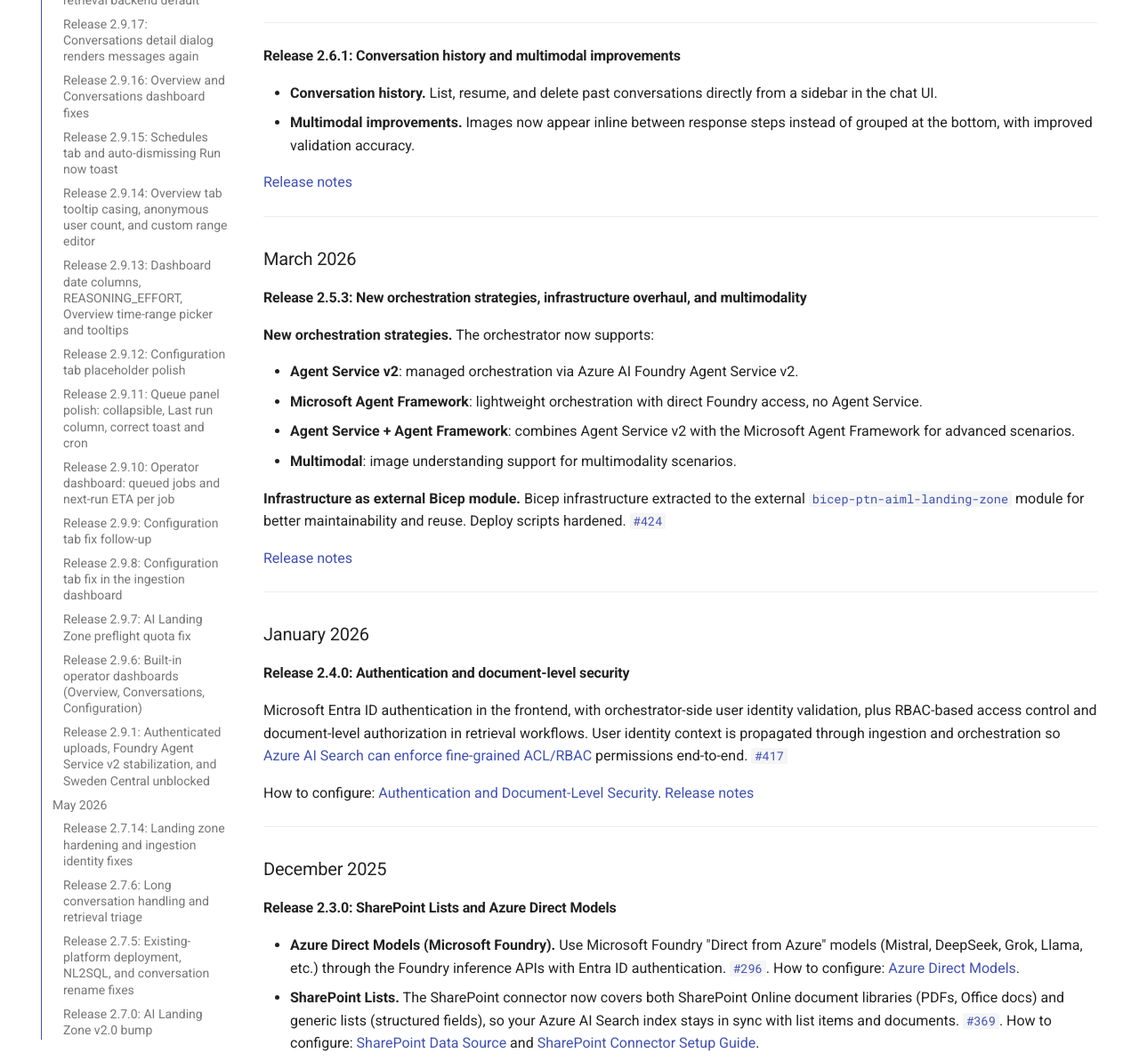
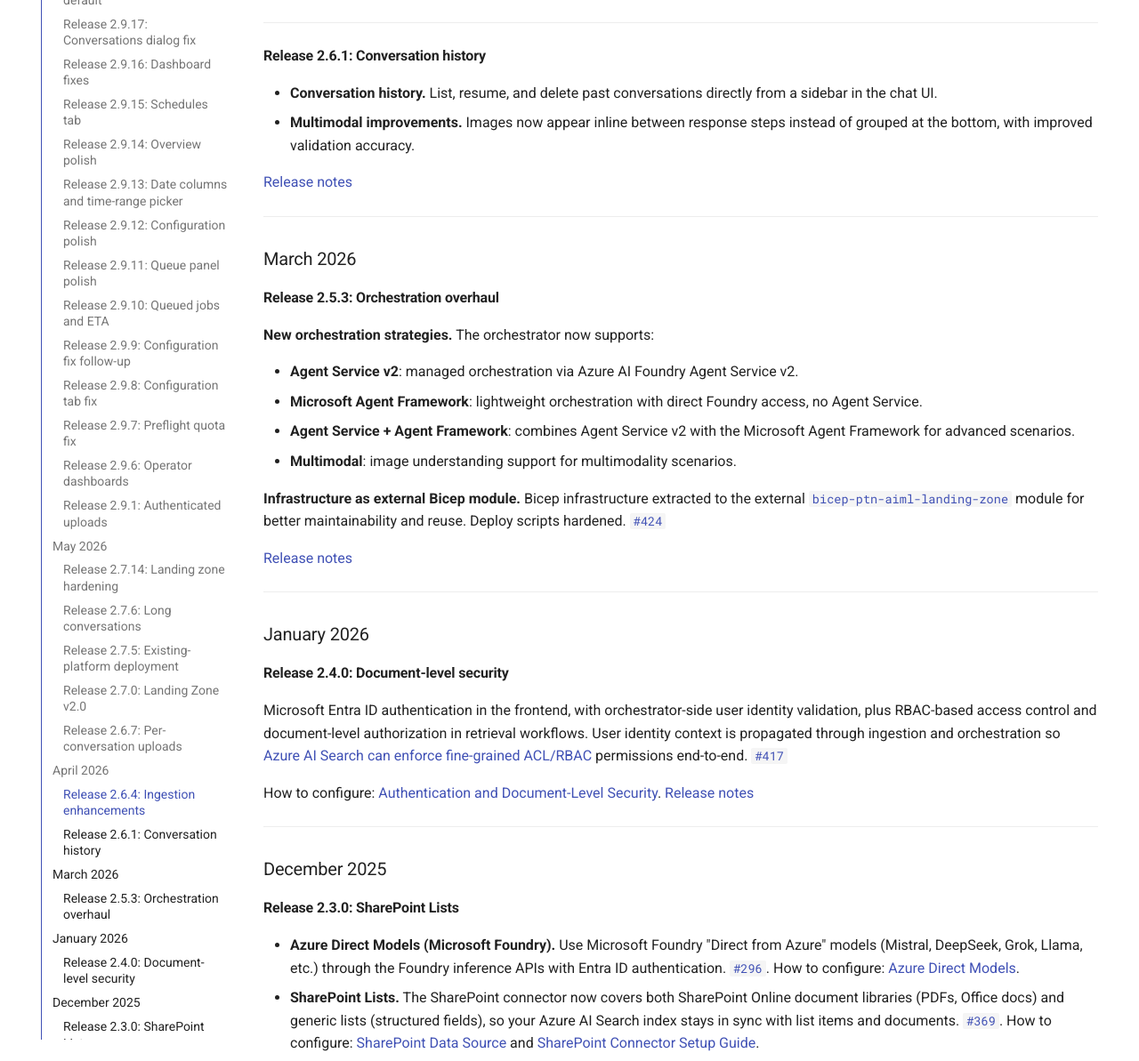
Before and after one commit to Azure/GPT-RAG, an MkDocs documentation site: the page built from docs/whatisnew.md, in a window 1280 px wide and 1400 px high, scrolled down 9697 px. Shown: the part 207-1400 px from the top of the window at 89% size. Built offline with MkDocs 1.6.1 and Material for MkDocs 9.7.7, drawn with Linux system fonts in a browser that asks for light colours; comment, search, counter and statistics services are not loaded; some of the changed text lies outside the part shown.

Commit message:
docs(whatisnew): shorten release headings for clean TOC
Long, sentence-style release titles bloat the sidebar TOC. Trim each H4 to a short tag (version + 2-4 word summary) so the sidebar stays readable. Body content unchanged.

Co-authored-by: Copilot <223556219+Copilot@users.noreply.github.com>

```diff
--- a/docs/whatisnew.md
+++ b/docs/whatisnew.md
@@ -2,7 +2,7 @@
 
 ### June 2026
 
-#### Release v3.0.2: Foundry IQ retrieval backend default
+#### Release v3.0.2: Foundry IQ default
 *Feature preview · Azure/GPT-RAG [#526](https://github.com/Azure/GPT-RAG/issues/526)*
 
 Starting with GPT-RAG v3.0.2 and AI Landing Zone v2.1.2, new deployments use
@@ -30,7 +30,7 @@ security, rollback, and known limitations.
 
 ---
 
-#### Release 2.9.17: Conversations detail dialog renders messages again
+#### Release 2.9.17: Conversations dialog fix
 *Hotfix · orchestrator [v2.8.13](https://github.com/Azure/gpt-rag-orchestrator/releases/tag/v2.8.13)*
 
 Hotfix on top of v2.9.16. UI, ingestion, and AI Landing Zone pins are unchanged.
@@ -42,7 +42,7 @@ Hotfix on top of v2.9.16. UI, ingestion, and AI Landing Zone pins are unchanged.
 
 ---
 
-#### Release 2.9.16: Overview and Conversations dashboard fixes
+#### Release 2.9.16: Dashboard fixes
 *Patch · orchestrator [v2.8.12](https://github.com/Azure/gpt-rag-orchestrator/releases/tag/v2.8.12)*
 
 Five operator-reported fixes against the dashboard's **Overview** and **Conversations** tabs. Other components unchanged.
@@ -59,7 +59,7 @@ Fixes [`gpt-rag-orchestrator#246`](https://github.com/Azure/gpt-rag-orchestrator
 
 ---
 
-#### Release 2.9.15: Schedules tab and auto-dismissing Run now toast
+#### Release 2.9.15: Schedules tab
 *Patch · ingestion [v2.4.13](https://github.com/Azure/gpt-rag-ingestion/releases/tag/v2.4.13)*
 
 Two operator-reported UX fixes on the ingestion dashboard. Orchestrator, UI, and AI Landing Zone pins are unchanged.
@@ -73,7 +73,7 @@ Fixes [`gpt-rag-ingestion#254`](https://github.com/Azure/gpt-rag-ingestion/pull/
 
 ---
 
-#### Release 2.9.14: Overview tab tooltip casing, anonymous user count, and custom range editor
+#### Release 2.9.14: Overview polish
 *Patch · orchestrator [v2.8.11](https://github.com/Azure/gpt-rag-orchestrator/releases/tag/v2.8.11)*
 
 P2 follow-up against the Overview tab dashboard shipped in v2.8.10. Three operator-reported fixes. Other components unchanged.
@@ -88,7 +88,7 @@ Fixes [`gpt-rag-orchestrator#241`](https://github.com/Azure/gpt-rag-orchestrator
 
 ---
 
-#### Release 2.9.13: Dashboard date columns, REASONING_EFFORT, Overview time-range picker and tooltips
+#### Release 2.9.13: Date columns and time-range picker
 *Patch · orchestrator [v2.8.10](https://github.com/Azure/gpt-rag-orchestrator/releases/tag/v2.8.10)*
 
 P1 patch against the operator dashboard shipped in v2.8.9. Other components unchanged.
@@ -105,7 +105,7 @@ Fixes [`gpt-rag-orchestrator#241`](https://github.com/Azure/gpt-rag-orchestrator
 
 ---
 
-#### Release 2.9.12: Configuration tab placeholder polish
+#### Release 2.9.12: Configuration polish
 *Patch · ingestion [v2.4.12](https://github.com/Azure/gpt-rag-ingestion/releases/tag/v2.4.12)*
 
 Operator-reported follow-up to v2.4.11. Other components unchanged.
@@ -121,7 +121,7 @@ Placeholders now describe what an empty field means at runtime:
 
 ---
 
-#### Release 2.9.11: Queue panel polish: collapsible, Last run column, correct toast and cron
+#### Release 2.9.11: Queue panel polish
 *Patch · ingestion [v2.4.11](https://github.com/Azure/gpt-rag-ingestion/releases/tag/v2.4.11)*
 
 Five operator-reported fixes against the *Queue and schedule* panel added in v2.9.10. Other components unchanged.
@@ -138,7 +138,7 @@ Polishes [`gpt-rag-ingestion#247`](https://github.com/Azure/gpt-rag-ingestion/is
 
 ---
 
-#### Release 2.9.10: Operator dashboard: queued jobs and next-run ETA per job
+#### Release 2.9.10: Queued jobs and ETA
 *Feature · ingestion [v2.4.10](https://github.com/Azure/gpt-rag-ingestion/releases/tag/v2.4.10)*
 
 Operators who use the *Run now* button (added in v2.9.6 / ingestion v2.4.7) now get **queue and next-run visibility** in the ingestion operator dashboard. Other components unchanged.
@@ -159,7 +159,7 @@ Adds [`gpt-rag-ingestion#247`](https://github.com/Azure/gpt-rag-ingestion/issues
 
 ---
 
-#### Release 2.9.9: Configuration tab fix follow-up
+#### Release 2.9.9: Configuration fix follow-up
 *Patch · ingestion [v2.4.9](https://github.com/Azure/gpt-rag-ingestion/releases/tag/v2.4.9)*
 
 v2.9.8 fixed the missing top-level `settings` array, but operators upgrading reported the **Configuration tab in the ingestion dashboard was still blank**.
@@ -174,7 +174,7 @@ Fixes the follow-up to [`gpt-rag-ingestion#242`](https://github.com/Azure/gpt-ra
 
 ---
 
-#### Release 2.9.8: Configuration tab fix in the ingestion dashboard
+#### Release 2.9.8: Configuration tab fix
 *Patch · ingestion [v2.4.8](https://github.com/Azure/gpt-rag-ingestion/releases/tag/v2.4.8)*
 
 Operators who turned on `ENABLE_DASHBOARD=true` on the ingestion app saw the **Configuration tab render blank** in v2.9.7 (ingestion v2.4.7), because the ingestion `GET /api/config` endpoint did not return the flat `settings` array and `authEnabled` flag the typed frontend contract reads. The tab crashed with `TypeError: undefined is not iterable` and showed nothing.
@@ -187,14 +187,14 @@ Fixes [`gpt-rag-ingestion#242`](https://github.com/Azure/gpt-rag-ingestion/issue
 
 ---
 
-#### Release 2.9.7: AI Landing Zone preflight quota fix
+#### Release 2.9.7: Preflight quota fix
 *Patch · AI Landing Zone [v2.0.20](https://github.com/Azure/bicep-ptn-aiml-landing-zone/releases/tag/v2.0.20)*
 
 No component code changed. Operators provisioning a fresh environment with `azd up` now get a clear `MODEL_QUOTA_INSUFFICIENT` error in seconds when regional OpenAI model quota is insufficient, instead of letting ARM run for ~15 minutes and then failing partway through the deploy. [Release notes](https://github.com/Azure/GPT-RAG/tree/v2.9.7)
 
 ---
 
-#### Release 2.9.6: Built-in operator dashboards (Overview, Conversations, Configuration)
+#### Release 2.9.6: Operator dashboards
 *Feature · orchestrator [v2.8.9](https://github.com/Azure/gpt-rag-orchestrator/releases/tag/v2.8.9) · ingestion [v2.4.7](https://github.com/Azure/gpt-rag-ingestion/releases/tag/v2.4.7) · UI v2.3.13 · infra v2.0.19*
 
 The latest June drop adds an opt-in **operator dashboard at `/dashboard`** on both the orchestrator and ingestion apps, with three tabs: Overview, Conversations, and Configuration.
@@ -209,7 +209,7 @@ The latest June drop adds an opt-in **operator dashboard at `/dashboard`** on bo
 
 ---
 
-#### Release 2.9.1: Authenticated uploads, Foundry Agent Service v2 stabilization, and Sweden Central unblocked
+#### Release 2.9.1: Authenticated uploads
 *June release train · four themes*
 
 - **Authenticated per-conversation uploads end-to-end.** The uploader identity is preserved during ingestion, the active conversation id flows through retrieval, and uploaded chunks are indexed with ACL metadata so `single_agent_rag` can return them inside the same conversation.
@@ -224,14 +224,14 @@ The latest June drop adds an opt-in **operator dashboard at `/dashboard`** on bo
 
 ### May 2026
 
-#### Release 2.7.14: Landing zone hardening and ingestion identity fixes
+#### Release 2.7.14: Landing zone hardening
 *Patch · AI Landing Zone v2.0.12*
 
 The late-May patch train rolls the AI Landing Zone forward, including fixes for network-isolated deployments, firewall rule generation, Container Apps image pulls, and bounded Windows jumpbox bootstrap execution. It also completes the ingestion Managed Identity fix so Azure Container Apps can acquire user-assigned identity tokens reliably and avoid `/ingest-documents` returning HTTP 200 with `indexedChunks: 0`. [Release notes](https://github.com/Azure/GPT-RAG/tree/v2.7.14)
 
 ---
 
-#### Release 2.7.6: Long conversation handling and retrieval triage
+#### Release 2.7.6: Long conversations
 *Patch · orchestrator v2.6.9*
 
 - The orchestrator bounds persisted conversation documents before saving to Cosmos DB, keeping recent messages and question metadata while preventing very long chats from growing indefinitely.
@@ -241,7 +241,7 @@ The late-May patch train rolls the AI Landing Zone forward, including fixes for
 
 ---
 
-#### Release 2.7.5: Existing-platform deployment, NL2SQL, and conversation rename fixes
+#### Release 2.7.5: Existing-platform deployment
 
 - **Existing-platform parameters from the root `main.parameters.json`.** Operators can integrate with shared Private DNS Zones, observability, hub networking, existing jumpbox/Bastion/NAT resources, Private Endpoint placement, ACR Task agent pools, speech resources, and policy-managed DNS without editing the infra submodule.
 - **NL2SQL moved to Microsoft Agent Framework.** Direct model calls and local NL2SQL tool execution, removing Semantic Kernel Agent Service agent creation from that path.
@@ -251,7 +251,7 @@ The late-May patch train rolls the AI Landing Zone forward, including fixes for
 
 ---
 
-#### Release 2.7.0: AI Landing Zone v2.0 bump
+#### Release 2.7.0: Landing Zone v2.0
 *Major baseline · AI Landing Zone v1.0.7 → v2.0.2*
 
 Default behavior is unchanged for existing operators. All new capabilities are opt-in via `azd env set`. No GPT-RAG component bumps in this release.
@@ -277,7 +277,7 @@ Users can now upload files directly through the chat interface. Documents are pe
 
 ### April 2026
 
-#### Release 2.6.4: Ingestion enhancements, ingestion admin dashboard, and cost optimization
+#### Release 2.6.4: Ingestion enhancements
 
 - **Ingestion Admin Dashboard.** A new React-based admin dashboard at `/dashboard` for monitoring and managing ingestion jobs. Paginated job and file tables, search, filters, and the ability to unblock stuck files. Processing timings shown as stacked color bars per phase (download, analysis, chunking, index upload), with per-file cost estimates broken down by service.
 - **Content Understanding integration.** Document analysis now uses Azure AI Foundry Content Understanding (`prebuilt-layout`) by default instead of Document Intelligence, resulting in approximately 69% cost reduction per page.
@@ -300,7 +300,7 @@ Demo video:
 
 ---
 
-#### Release 2.6.1: Conversation history and multimodal improvements
+#### Release 2.6.1: Conversation history
 
 - **Conversation history.** List, resume, and delete past conversations directly from a sidebar in the chat UI.
 - **Multimodal improvements.** Images now appear inline between response steps instead of grouped at the bottom, with improved validation accuracy.
@@ -311,7 +311,7 @@ Demo video:
 
 ### March 2026
 
-#### Release 2.5.3: New orchestration strategies, infrastructure overhaul, and multimodality
+#### Release 2.5.3: Orchestration overhaul
 
 **New orchestration strategies.** The orchestrator now supports:
 
@@ -328,7 +328,7 @@ Demo video:
 
 ### January 2026
 
-#### Release 2.4.0: Authentication and document-level security
+#### Release 2.4.0: Document-level security
 
 Microsoft Entra ID authentication in the frontend, with orchestrator-side user identity validation, plus RBAC-based access control and document-level authorization in retrieval workflows. User identity context is propagated through ingestion and orchestration so [Azure AI Search can enforce fine-grained ACL/RBAC](https://learn.microsoft.com/en-us/azure/search/search-query-access-control-rbac-enforcement) permissions end-to-end. [`#417`](https://github.com/Azure/GPT-RAG/pull/417)
 
@@ -338,7 +338,7 @@ How to configure: [Authentication and Document-Level Security](howto_authenticat
 
 ### December 2025
 
-#### Release 2.3.0: SharePoint Lists and Azure Direct Models
+#### Release 2.3.0: SharePoint Lists
 
 - **Azure Direct Models (Microsoft Foundry).** Use Microsoft Foundry "Direct from Azure" models (Mistral, DeepSeek, Grok, Llama, etc.) through the Foundry inference APIs with Entra ID authentication. [`#296`](https://github.com/Azure/GPT-RAG/issues/296). How to configure: [Azure Direct Models](howto_azure_direct.md).
 - **SharePoint Lists.** The SharePoint connector now covers both SharePoint Online document libraries (PDFs, Office docs) and generic lists (structured fields), so your Azure AI Search index stays in sync with list items and documents. [`#369`](https://github.com/Azure/GPT-RAG/issues/369). How to configure: [SharePoint Data Source](ingestion_sharepoint_source.md) and [SharePoint Connector Setup Guide](howto_sharepoint_connector.md).
@@ -362,7 +362,7 @@ Demo video:
 
 ### October 2025
 
-#### Release 2.2.0: Agentic retrieval and network flexibility
+#### Release 2.2.0: Agentic retrieval
 
 - **Bring Your Own VNet.** Deploy GPT-RAG within your existing virtual network, keeping full control over network boundaries, DNS, and routing policies. [`#370`](https://github.com/Azure/GPT-RAG/issues/370)
 - **Agentic retrieval.** Intelligent, agent-driven retrieval orchestration that dynamically selects and combines information sources for more grounded and context-aware responses. [`#359`](https://github.com/Azure/GPT-RAG/issues/359)
```
Also changed, not shown: other parts of docs/whatisnew.md (+1 -1 lines).
